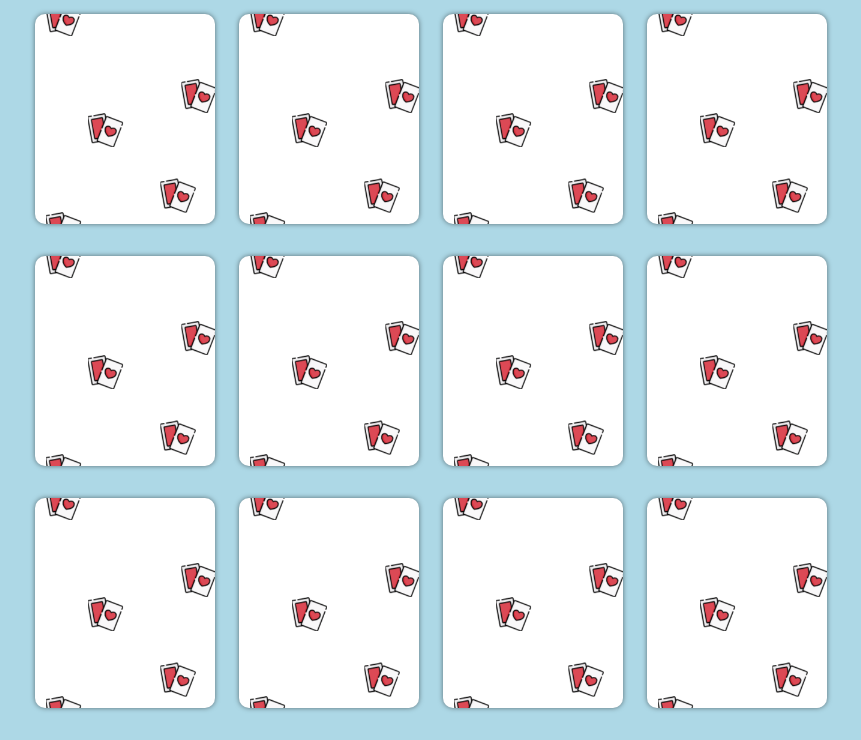
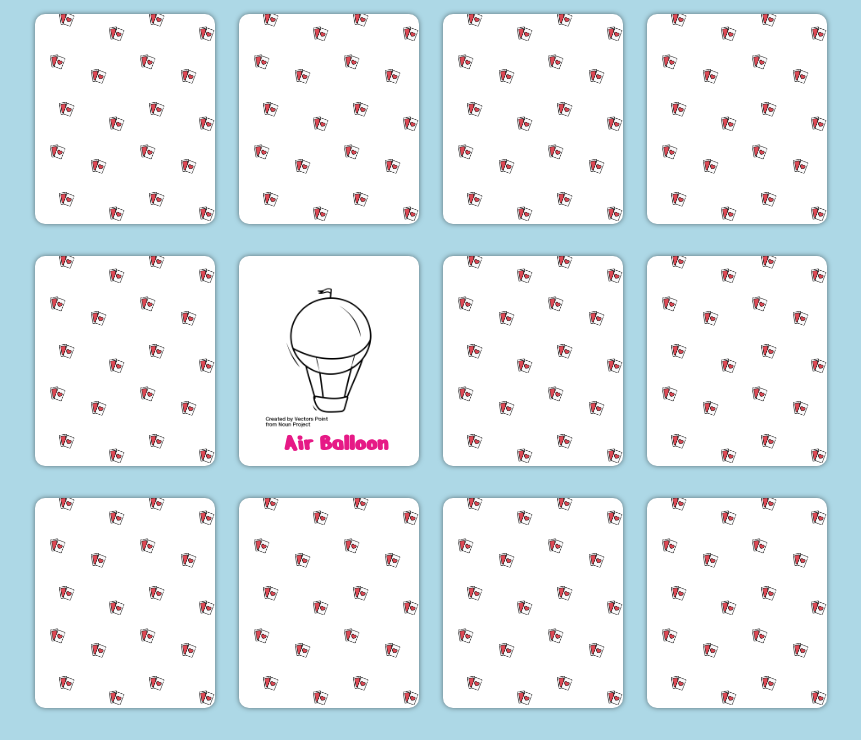
Before and after one commit to patriziosbr/html-css-memory, a plain HTML site: page index.html in a window 1280 px wide. Shown: the part 101-841 px from the top of the page, without its empty margins (197-1058 px from the left). Drawn offline with Linux system fonts and the light colour scheme.

Commit message:
reveal first card

```diff
--- a/css/style.css
+++ b/css/style.css
@@ -3,6 +3,7 @@
     padding: 0;
     box-sizing: border-box;
 }
+/*common*/
 body {
     font-family: 'Nerko One', cursive;
 }
@@ -14,16 +15,28 @@ h1 {
     padding: 16px 0;
 }
 h2 {
-    margin-bottom: 16px;
+    margin-bottom: 8px;
     position: absolute;
     bottom: 0%;
     left: 25%; /*soluzione da rivedere*/
     visibility: hidden;
 }
+/*end common*/
+
+/*start main*/
 .container{
     width: 100%;
     margin: 0 auto;
     background-color: #ADD8E6;
+}
+.clearfix::after{
+    content: "";
+    display: table;
+    clear: both;
+}
+.card-box {
+    width: 816px; /*soluzione da rivedere*/
+    margin: auto;
 }
 .card {
     height: 210px;
@@ -34,16 +47,43 @@ h2 {
     box-shadow: 0 0 5px rgba(0, 0, 0, 0.5);
     float: left;
     position: relative;
-    background-size: cover;
+    background-size: contain;
     background-position: center;
     background-image: url("../img/pattern.png");
 }
-.clearfix::after{
-    content: "";
-    display: table;
-    clear: both;
+.card img {
+    height: 100%;
+    width: 100%;
+    padding: 16px;
+    object-fit: contain;
+    visibility: hidden;
 }
-.card-box {
-    width: 816px; /*soluzione da rivedere*/
-    margin: auto;
+.card:hover,
+.card:hover img{
+    background-image: none;
+    visibility: visible;
 }
+.card:hover h2 {
+    visibility: visible;
+}
+.fixed {
+    height: 210px;
+    width: 180px;
+    border-radius: 10px;
+    margin: 0 24px 32px 0;
+    background-color: #ffffff;
+    box-shadow: 0 0 5px rgba(0, 0, 0, 0.5);
+    float: left;
+    position: relative;
+}
+.fixed img {
+    height: 100%;
+    width: 100%;
+    padding: 16px;
+    object-fit: contain;
+}
+.fixed h2 {
+    visibility: visible;
+    color: #E61986;
+    text-align: center;
+}
--- a/index.html
+++ b/index.html
@@ -10,25 +10,50 @@
         <title>Memory</title>
     </head>
     <body>
-        <div class="container">
+        <main class="container">
             <h1>Memory game</h1>
             <div class="card-box clearfix">
-                <div class="card uno">
+                <div class="card">
+                    <h2>Bicycle</h2>
+                    <img src="./img/noun_Bicycle_3134821.png" alt="">
+                </div>
+                <div class="card">
                     <h2>Title Card</h2>
                 </div>
-                <div class="card"></div>
-                <div class="card"></div>
-                <div class="card"></div>
-                <div class="card"></div>
-                <div class="card"></div>
-                <div class="card"></div>
-                <div class="card"></div>
-                <div class="card"></div>
-                <div class="card"></div>
-                <div class="card"></div>
-                <div class="card"></div>
+                <div class="card">
+                    <h2>Title Card</h2>
+                </div>
+                <div class="card">
+                    <h2>Title Card</h2>
+                </div>
+                <div class="card">
+                    <h2>Title Card</h2>
+                </div>
+                <div class="fixed">
+                    <h2>Air Balloon</h2>
+                    <img src="img/noun_air_balloon_3134741.png" alt="">
+                </div>
+                <div class="card">
+                    <h2>Title Card</h2>
+                </div>
+                <div class="card">
+                    <h2>Title Card</h2>
+                </div>
+                <div class="card">
+                    <h2>Title Card</h2>
+                </div>
+                <div class="card">
+                    <h2>Title Card</h2>
+                </div>
+                <div class="card">
+                    <h2>Title Card</h2>
+                </div>
+                <div class="card">
+                    <h2>Title Card</h2>
+                </div>
+
             </div>
-        </div> <!--close container-->
+        </main> <!--close container-->
 
 
 
```
